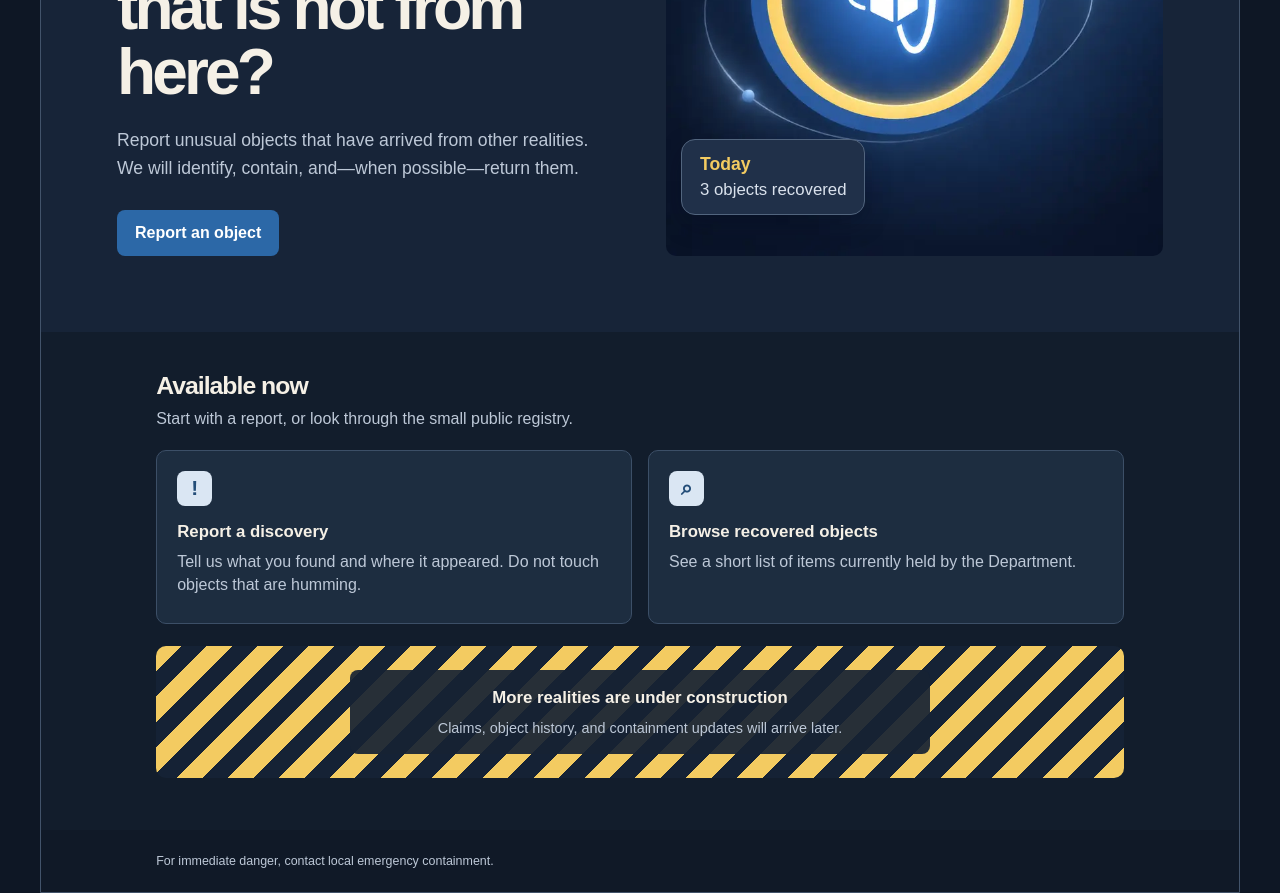
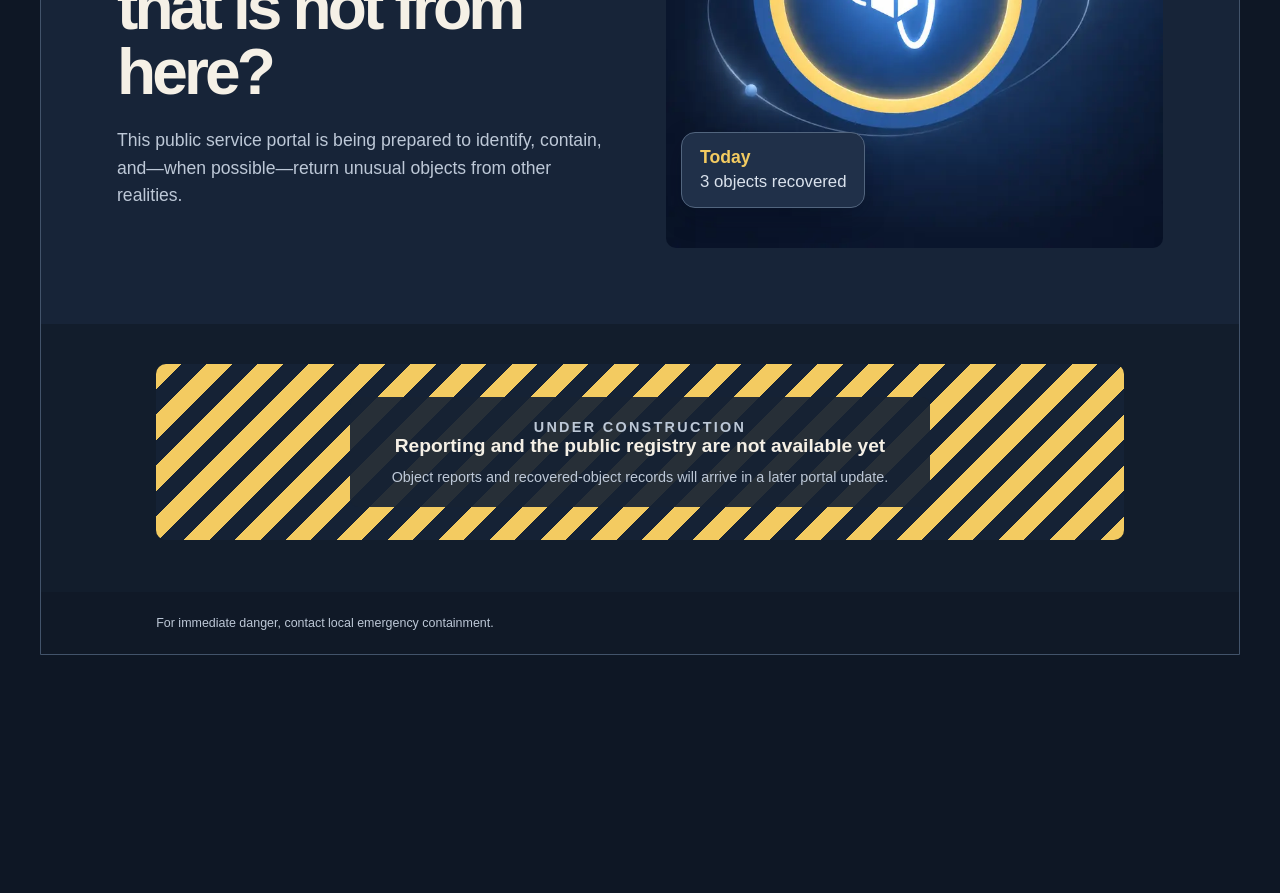
Before and after one commit to Devdits/vibe-friday, a Next.js app: page / in a window 1280 px wide. Shown: the part 400-1293 px from the top of the page. After the commit the page ends 1055 px from the top, so only its background shows below. Built offline with nearby package versions, Linux system fonts and the light colour scheme.

Commit message:
Mark portal services as under construction

```diff
--- a/src/app/globals.css
+++ b/src/app/globals.css
@@ -104,20 +104,6 @@ h1 {
   font-size: 1.1rem;
   line-height: 1.55;
 }
-.primary-action {
-  display: inline-block;
-  padding: 14px 18px;
-  color: white;
-  background: var(--blue);
-  border-radius: 8px;
-  font-weight: 700;
-  text-decoration: none;
-}
-.primary-action:hover,
-.primary-action:focus-visible {
-  background: #3679be;
-}
-
 .portal-visual {
   position: relative;
   min-height: 280px;
@@ -162,58 +148,12 @@ h1 {
   left: 3%;
 }
 
-.available {
-  padding: 40px clamp(20px, 9vw, 140px) 52px;
-}
-.available > h2 {
-  margin-bottom: 10px;
-  font-size: 1.55rem;
-  letter-spacing: -0.04em;
-}
-.available > p {
-  margin-bottom: 22px;
-  color: var(--muted);
-}
-.service-grid {
-  display: grid;
-  grid-template-columns: repeat(2, minmax(0, 1fr));
-  gap: 16px;
-}
-.service-card {
-  min-height: 174px;
-  padding: 20px;
-  background: var(--surface-light);
-  border: 1px solid var(--line);
-  border-radius: 10px;
-}
-.service-icon {
-  display: grid;
-  width: 35px;
-  height: 35px;
-  place-items: center;
-  margin-bottom: 16px;
-  color: #234d78;
-  background: #dae6f3;
-  border-radius: 8px;
-  font-size: 1.3rem;
-  font-weight: 700;
-}
-.service-card h3 {
-  margin-bottom: 8px;
-  font-size: 1.05rem;
-}
-.service-card p {
-  margin: 0;
-  color: var(--muted);
-  line-height: 1.45;
-}
-
 .construction {
   display: grid;
-  min-height: 132px;
+  min-height: 176px;
   place-items: center;
-  margin-top: 22px;
-  padding: 20px;
+  margin: 40px clamp(20px, 9vw, 140px) 52px;
+  padding: 24px;
   background: repeating-linear-gradient(
     135deg,
     var(--yellow) 0 18px,
@@ -224,13 +164,13 @@ h1 {
 }
 .construction-message {
   width: min(100%, 580px);
-  padding: 18px;
+  padding: 22px;
   background: rgb(22 34 52 / 92%);
   border-radius: 8px;
 }
 .construction h2 {
   margin-bottom: 12px;
-  font-size: 1.05rem;
+  font-size: 1.2rem;
 }
 .construction p {
   margin: 0;
@@ -264,7 +204,4 @@ footer {
     padding: 11px 13px;
     border-radius: 10px;
   }
-  .service-grid {
-    grid-template-columns: 1fr;
-  }
 }
--- a/src/app/page.tsx
+++ b/src/app/page.tsx
@@ -33,12 +33,9 @@ export default function Home() {
               that is not from here?
             </h1>
             <p className="lead">
-              Report unusual objects that have arrived from other realities. We
-              will identify, contain, and—when possible—return them.
+              This public service portal is being prepared to identify, contain,
+              and—when possible—return unusual objects from other realities.
             </p>
-            <a className="primary-action" href="#report">
-              Report an object
-            </a>
           </div>
 
           <div className="portal-visual">
@@ -61,44 +58,17 @@ export default function Home() {
           </div>
         </section>
 
-        <section className="available" aria-labelledby="available-title">
-          <h2 id="available-title">Available now</h2>
-          <p>Start with a report, or look through the small public registry.</p>
-
-          <div className="service-grid">
-            <article className="service-card" id="report">
-              <span className="service-icon" aria-hidden="true">
-                !
-              </span>
-              <h3>Report a discovery</h3>
-              <p>
-                Tell us what you found and where it appeared. Do not touch
-                objects that are humming.
-              </p>
-            </article>
-            <article className="service-card" id="registry">
-              <span className="service-icon" aria-hidden="true">
-                ⌕
-              </span>
-              <h3>Browse recovered objects</h3>
-              <p>See a short list of items currently held by the Department.</p>
-            </article>
+        <section className="construction" aria-labelledby="construction-title">
+          <div className="construction-message">
+            <p className="eyebrow">Under construction</p>
+            <h2 id="construction-title">
+              Reporting and the public registry are not available yet
+            </h2>
+            <p>
+              Object reports and recovered-object records will arrive in a later
+              portal update.
+            </p>
           </div>
-
-          <section
-            className="construction"
-            aria-labelledby="construction-title"
-          >
-            <div className="construction-message">
-              <h2 id="construction-title">
-                More realities are under construction
-              </h2>
-              <p>
-                Claims, object history, and containment updates will arrive
-                later.
-              </p>
-            </div>
-          </section>
         </section>
       </main>
 
```
Also changed, not shown: 1 other file (tests, documents, lock files or other folders).
